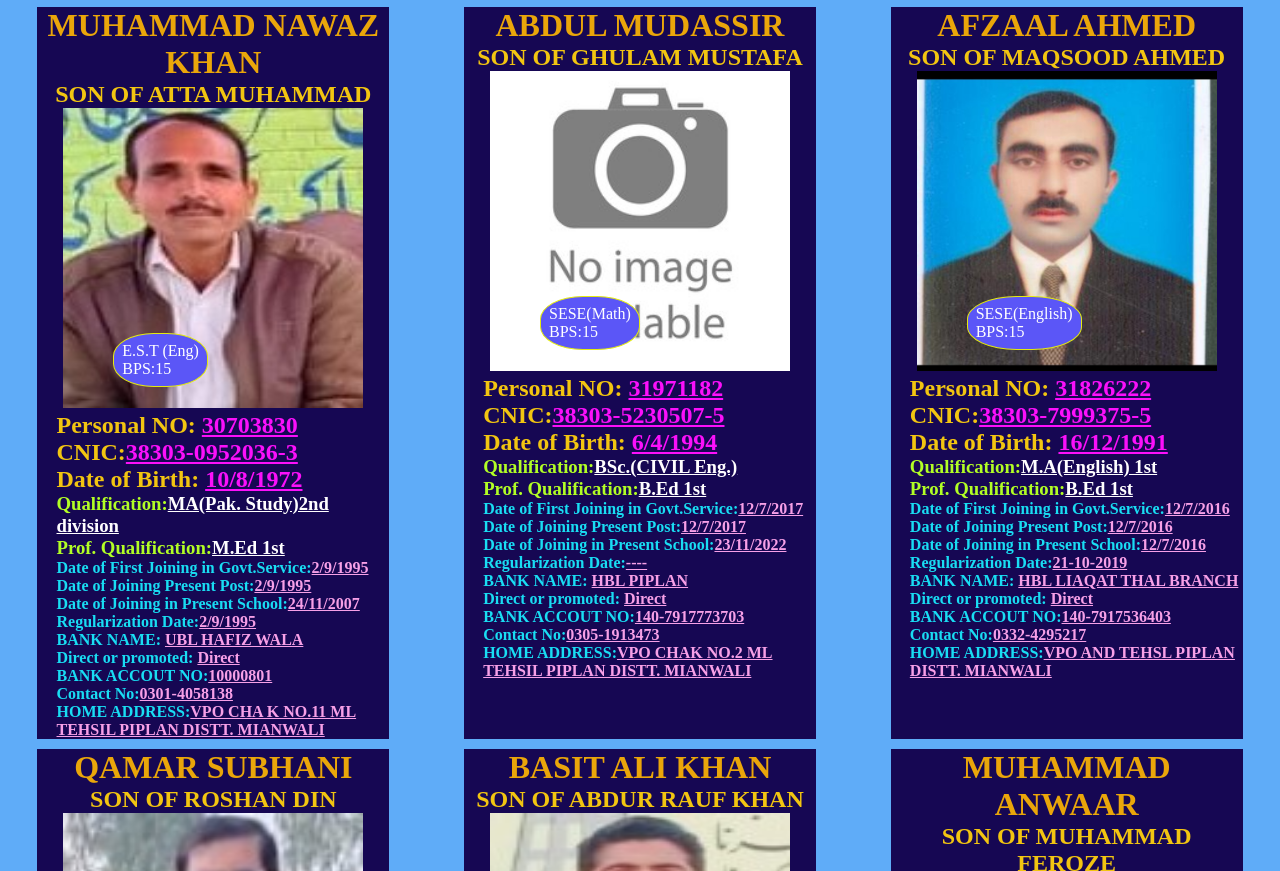
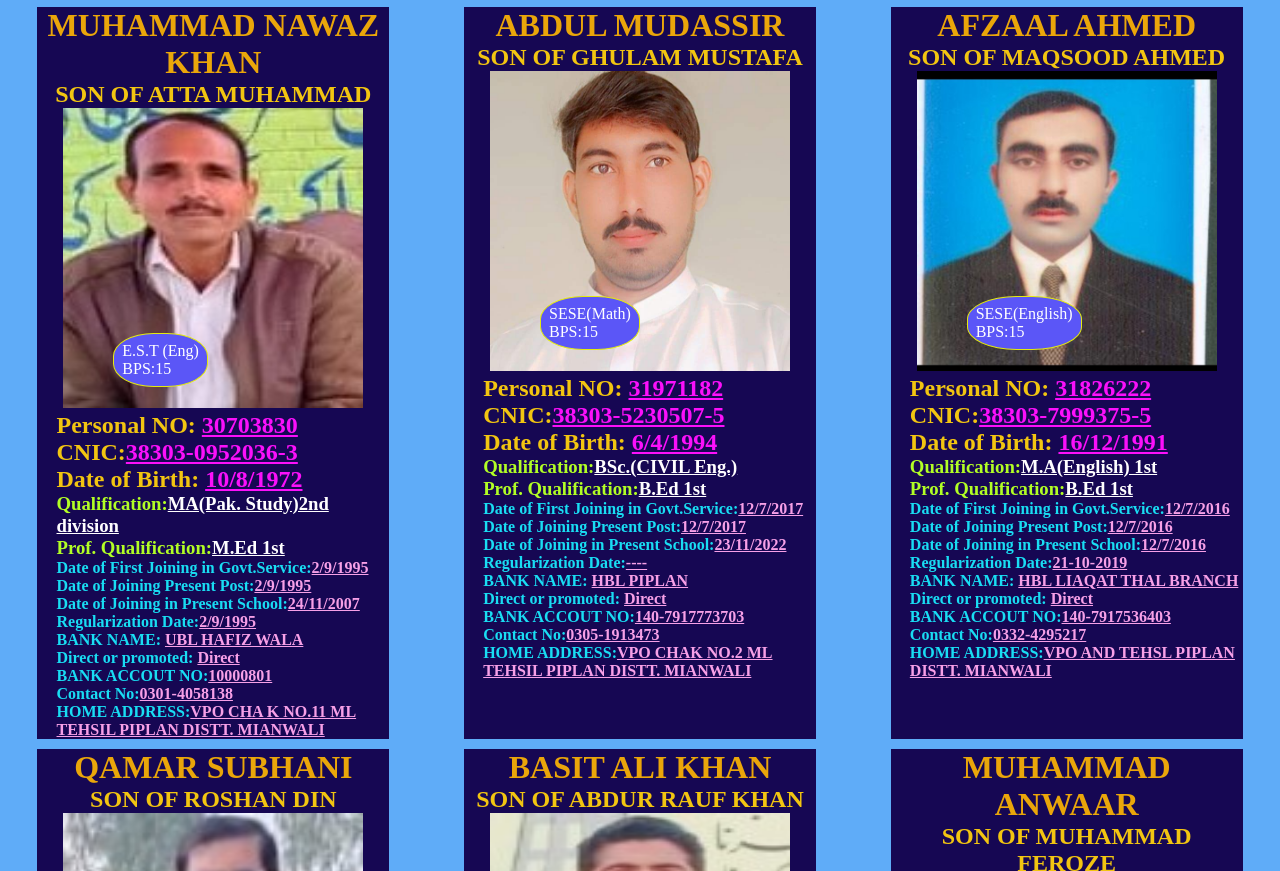
Before and after one commit to Anwaar0012/38330029, a plain HTML site: page index.html in a window 1280 px wide. Shown: the part 2857-3728 px from the top of the page. Drawn offline with Linux system fonts and the light colour scheme.

Commit message:
Update index.html

```diff
--- a/index.html
+++ b/index.html
@@ -502,7 +502,7 @@
                 <h2 class="fname">SON OF GHULAM MUSTAFA </h2>
             </div>
             <div class="image">
-                <img src="images/noimage.jpg" width="300" height="300" alt="">
+                <img src="images/mudasir.jpg" width="300" height="300" alt="">
                 <span class="dsg" style="background-color: rgb(91, 86, 247);">SESE(Math)<br>BPS:15</span>
             </div>
             <div class="detail">
```
